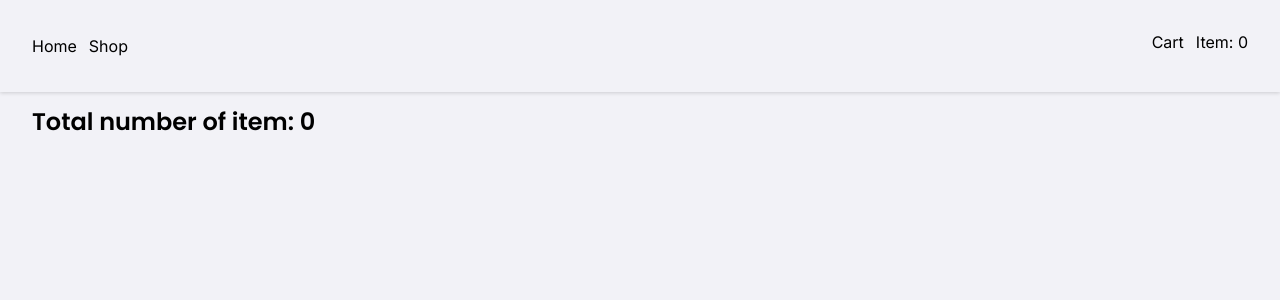
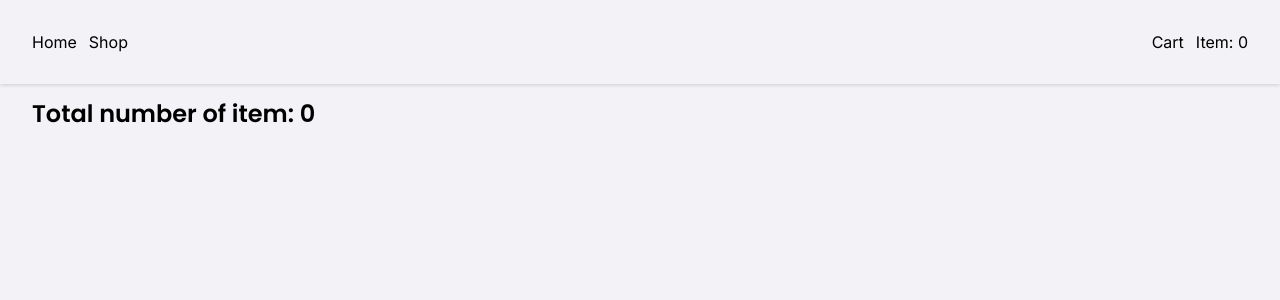
Before and after one commit to asshleygozar/shopping-cart, a React (Vite) app: page /cart in a window 1280 px wide. Shown: the top 300 px of the page. Built offline with nearby package versions, Linux system fonts and the light colour scheme.

Commit message:
fix: remove padding bottom and add align item center to vertically align all navigation links

```diff
--- a/src/styles/NavigationBar.css
+++ b/src/styles/NavigationBar.css
@@ -10,6 +10,7 @@
 
 .main-navigation-container, .cart-navigation-container {
     display: flex;
+    align-items: center;
     gap: 12px;
     list-style: none;
 }
@@ -18,7 +19,6 @@
     font-family: var(--regular-text);
     color: var(--dark-black);
     text-decoration: none;
-    padding-bottom: 8px;
     transition: border ease-in-out;
 }
 
```
